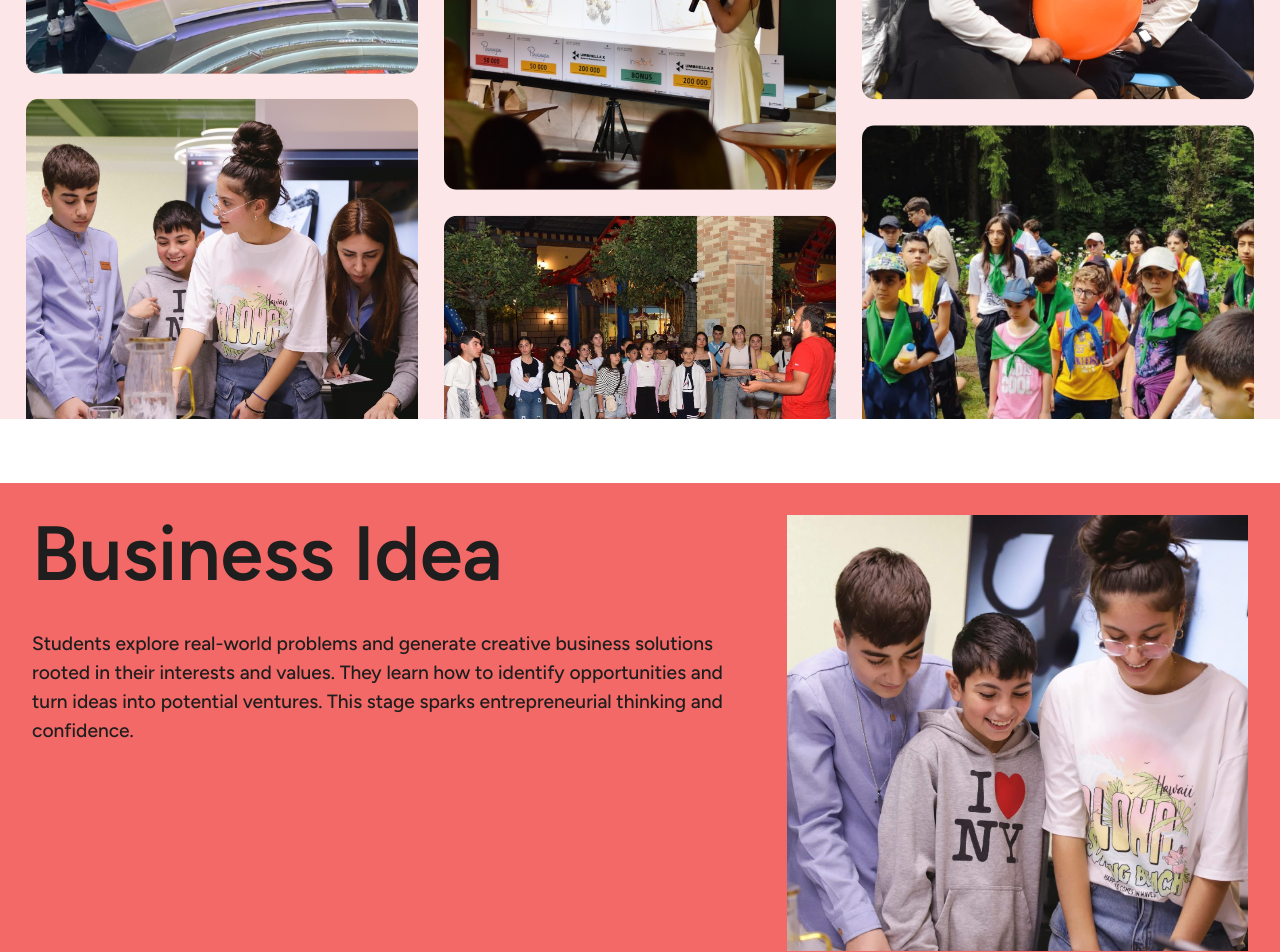
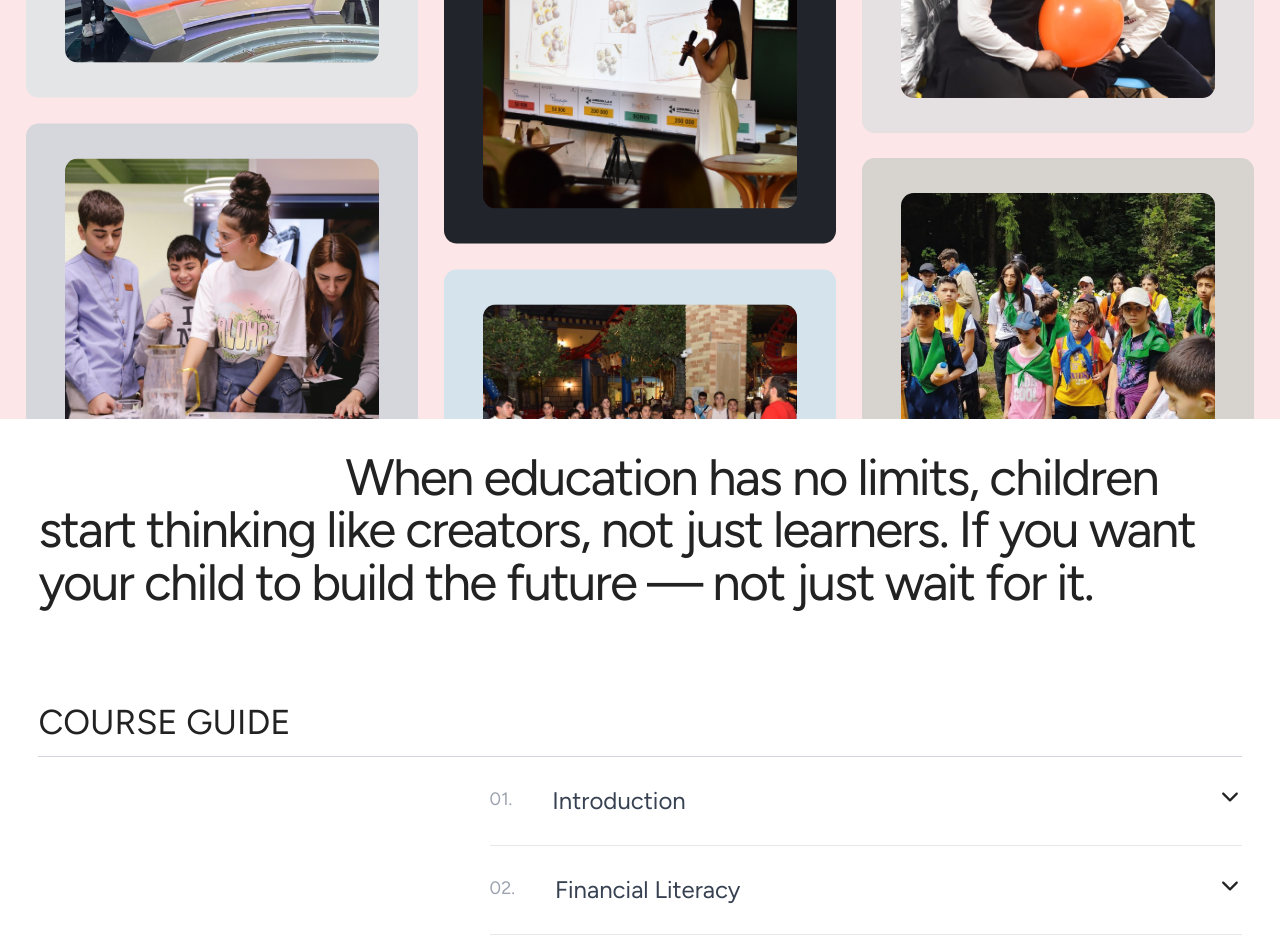
Before and after one commit to ArmanDev1010/kya_new, a Next.js app: page /courses/business in a window 1280 px wide. Shown: the part 940-1892 px from the top of the page. Built offline with nearby package versions, Linux system fonts and the light colour scheme.

Commit message:
Dropdowns/Guide section done inside Course page

```diff
--- a/src/app/courses/[course]/page.js
+++ b/src/app/courses/[course]/page.js
@@ -1,6 +1,6 @@
 import Hero from "../../../components/Course/hero";
 import Cards from "../../../components/Course/cards";
-
+import Details from "../../../components/Course/guide";
 import courseData from "../../../common/data/courses.json";
 
 export async function generateStaticParams() {
@@ -20,11 +20,12 @@ export default async function Course({ params }) {
     );
   }
 
-  const { title, description } = courseInfo;
+  const { title, description, guide } = courseInfo;
 
   return (
     <div className="relative">
       <Hero course={course} title={title} description={description} />
+      <Details guide={guide} />
       <Cards course={course} />
     </div>
   );
--- a/src/common/data/courses.json
+++ b/src/common/data/courses.json
@@ -3,18 +3,64 @@
     "course": "business",
     "title": "Business from 0",
     "description": "Build your business from 0 — Find a problem, create a solution, and pitch your idea to investors.",
-    "color": "#1FBDAF"
+    "guide": [
+      {
+        "title": "Introduction",
+        "content": ["1", "2"]
+      },
+      {
+        "title": "Financial literacy",
+        "content": [
+          "3",
+          "4",
+          "5",
+          "6",
+          "7",
+          "8",
+          "9",
+          "10",
+          "11",
+          "12",
+          "13",
+          "14",
+          "15",
+          "16"
+        ]
+      },
+      {
+        "title": "Business law",
+        "content": ["17", "18", "19", "20", "21", "22", "23", "24"]
+      },
+      {
+        "title": "Business literacy",
+        "content": [
+          "25",
+          "26",
+          "27",
+          "28",
+          "29",
+          "30",
+          "31",
+          "32",
+          "33",
+          "34",
+          "35"
+        ]
+      },
+      {
+        "title": "Presentation skills",
+        "content": ["36", "37", "38", "39", "40", "41", "42", "43"]
+      }
+    ]
   },
   {
     "course": "rights",
     "title": "Path to Law",
-    "description": "Explore legal systems, debate real cases, and understand how laws shape society and protect rights.",
-    "color": "#F36967"
+    "description": "Explore legal systems, debate real cases, and understand how laws shape society and protect rights."
   },
   {
     "course": "marketing",
     "title": "Marketing",
-    "description": "Learn how to brand, target audiences, and create impactful campaigns using digital tools and creativity.",
-    "color": "#FED501"
+    "description": "Learn how to brand, target audiences, and create impactful campaigns using digital tools and creativity."
   }
 ]
--- /dev/null
+++ b/src/components/Course/guide/answer/index.jsx
@@ -0,0 +1,72 @@
+"use client";
+
+import React, { useEffect, useRef, useState } from "react";
+
+import { IoIosArrowDown } from "react-icons/io";
+
+import { ScrollTrigger } from "gsap/all";
+
+export default function index({ index, title, content }) {
+  const [active, setActive] = useState(false);
+
+  const contentRef = useRef(null);
+
+  useEffect(() => {
+    contentRef.current.style.maxHeight = active
+      ? `${contentRef.current.scrollHeight}px`
+      : "0px";
+  }, [contentRef, active]);
+
+  const showHidden = () => {
+    setActive((prev) => {
+      const newState = !prev;
+
+      setTimeout(() => {
+        ScrollTrigger.refresh();
+      }, 600);
+
+      return newState;
+    });
+  };
+
+  const answer_style =
+    "max-h-0 overflow-hidden transition-all duration-[0.5s] ease";
+
+  return (
+    <li className="group border-b-[1px] last:border-b-0">
+      <div
+        className="flex justify-between cursor-pointer py-7 "
+        onClick={showHidden}
+      >
+        <div className="flex-[0.8] flex capitalize pointer-events-none">
+          <span className="text-lg text-gray-400">0{index + 1}.</span>
+          <div className="relative overflow-hidden ml-10 text-2xl text-gray-700">
+            <div className="group-hover:translate-y-[-110%] transition duration-300">
+              {title}
+            </div>
+            <div className="translate-y-[110%] group-hover:translate-y-[0%] transition duration-300 absolute top-0 bottom-0 left-0 right-0">
+              {title}
+            </div>
+          </div>
+        </div>
+        <IoIosArrowDown
+          className={`text-2xl transition-[transform_0.6s_ease] ${
+            active ? `-rotate-90 ` : `rotate-0`
+          }`}
+        />
+      </div>
+      <div
+        className={active ? `${answer_style} answer-divider` : answer_style}
+        ref={contentRef}
+      >
+        <ul className="flex flex-col gap-4 pt-[2.5rem] pb-7 text-gray-500 grid grid-cols-2 pointer-events-none">
+          {content?.map((text, key) => (
+            <li key={key}>
+              <span>L{text}.</span>
+            </li>
+          ))}
+        </ul>
+      </div>
+    </li>
+  );
+}
--- /dev/null
+++ b/src/components/Course/guide/index.jsx
@@ -0,0 +1,28 @@
+import Answer from "./answer";
+
+export default function index({ guide }) {
+  return (
+    <div className="relative px-[3%] my-[2em]">
+      <h2 className="text-[4vw] tracking-[-0.035em] leading-[1.02] indent-[24vw] mb-[7vw] pointer-events-none">
+        When education has no limits, children start thinking like creators, not
+        just learners. If you want your child to build the future — not just
+        wait for it.
+      </h2>
+      <p className="relative text-[2.7vw] uppercase pointer-events-none pb-2 w-full before:content-[''] before:absolute before:bg-gray-300 before:w-full before:h-[0.05rem] before:bottom-0 before:left-0">
+        Course Guide
+      </p>
+      <div className="relative grid grid-cols-[repeat(8,1fr)]">
+        <ul className="[grid-column:4_/_span_5]">
+          {guide?.map((text, key) => (
+            <Answer
+              key={key}
+              index={key}
+              title={text.title}
+              content={text.content}
+            />
+          ))}
+        </ul>
+      </div>
+    </div>
+  );
+}
--- a/src/components/Course/hero/SlidingYImages/index.jsx
+++ b/src/components/Course/hero/SlidingYImages/index.jsx
@@ -2,7 +2,36 @@ import React, { useEffect, useRef, useState } from "react";
 import { useTransform, useScroll, motion } from "framer-motion";
 import Image from "next/image";
 
-const images = ["1", "2", "3", "4", "5", "6", "7"];
+const images = [
+  {
+    color: "#e3e5e7",
+    src: "1",
+  },
+  {
+    color: "#d6d7dc",
+    src: "2",
+  },
+  {
+    color: "#e3e3e3",
+    src: "3",
+  },
+  {
+    color: "#21242b",
+    src: "4",
+  },
+  {
+    color: "#d4e3ec",
+    src: "5",
+  },
+  {
+    color: "#e5e0e1",
+    src: "6",
+  },
+  {
+    color: "#d7d4cf",
+    src: "7",
+  },
+];
 
 export default function index({ course }) {
   const gallery = useRef(null);
@@ -31,32 +60,40 @@ export default function index({ course }) {
         ref={gallery}
         className="h-screen relative flex gap-[2vw] p-[2vw] overflow-hidden bg-[#fce6e7]"
       >
-        <Column images={["1", "2"]} y={y} course={course} />
-        <Column images={["3", "4", "5"]} y={y2} course={course} />
-        <Column images={["6", "7"]} y={y3} course={course} />
+        <Column images={[images[0], images[1]]} y={y} course={course} />
+        <Column
+          images={[images[2], images[3], images[4]]}
+          y={y2}
+          course={course}
+        />
+        <Column images={[images[5], images[6]]} y={y3} course={course} />
       </div>
     </div>
   );
 }
 
 const Column = ({ images, y, course }) => {
+  console.log(images);
   return (
     <motion.div
       className="column relative h-full w-[33.3%] min-w-[250px] flex flex-col gap-[2vw] max-_550:min-w-[350px]"
       style={{ y }}
     >
-      {images.map((src, i) => {
+      {images.map((text, i) => {
         return (
           <div
             key={i}
-            className="min-h-[350px] h-full w-full relative rounded-[1vw] overflow-hidden"
+            className="min-h-[350px] bg-[#e3e3e3] flex items-center justify-center rounded-[1vw]"
+            style={{ backgroundColor: text.color }}
           >
-            <Image
-              src={`/assets/course/sliding_images/${course}/${src}.JPG`}
-              fill={true}
-              alt=""
-              className="w-full h-full object-cover bg-gray-200"
-            />
+            <div className="relative w-[80%] h-[80%] rounded-[1vw] overflow-hidden">
+              <Image
+                src={`/assets/course/sliding_images/${course}/${text.src}.jpg`}
+                fill={true}
+                alt=""
+                className="w-full h-full object-cover bg-gray-200"
+              />
+            </div>
           </div>
         );
       })}
--- a/src/components/Course/hero/index.jsx
+++ b/src/components/Course/hero/index.jsx
@@ -12,31 +12,26 @@ export default function index({ course, title, description }) {
 
   return (
     <div
-      className=""
+      className="relative pt-[1em]"
       onMouseMove={(e) => {
         setMouseMoveCor(e);
       }}
     >
-      <div className="relative pt-[1em] pb-[4em]">
       <div className="relative px-[1%] mb-10">
         <h1 className="font-[500] max-_1600:font-[400]">
           <TextFill title={title} />
         </h1>
-          <Planes
-            mouseMoveCor={mouseMoveCor}
-            course={course}
-            is_course={true}
-          />
+        <Planes mouseMoveCor={mouseMoveCor} course={course} is_course={true} />
       </div>
       <div className="flex justify-center text-center mb-12">
         <div className="max-w-[850px]">
           <p className="text-[1.8vw] pointer-events-none mb-[40px] max-_1600:mb-8">
             {description}
           </p>
-            <button className="group relative bg-primary inline-block px-36 py-5 overflow-hidden max-_1600:py-4 max-_1600:px-32">
+          <button className="group capitalize relative bg-primary inline-block px-36 py-5 overflow-hidden max-_1600:py-4 max-_1600:px-32">
             <div className="relative overflow-hidden text-white font-semibold z-10 _1600:text-[26px] _1280:text-xl">
               <div className="group-hover:translate-y-[-110%] transition duration-300">
-                  Sign up
+                Sign up to a Free Class
               </div>
               <div className="text-black translate-y-[110%] group-hover:translate-y-[0%] transition duration-300 absolute top-0 bottom-0 left-0 right-0">
                 Sign up
@@ -48,6 +43,5 @@ export default function index({ course, title, description }) {
       </div>
       <SlidingYImages course={course} />
     </div>
-    </div>
   );
 }
--- a/src/components/common/Planes/index.jsx
+++ b/src/components/common/Planes/index.jsx
@@ -103,16 +103,16 @@ export default function index({ mouseMoveCor, course, is_course }) {
   const animate = () => {
     xForce = lerp(xForce, 0, easing);
     yForce = lerp(yForce, 0, easing);
-    gsap.set(plane1.current, { x: `+=${xForce}`, y: `+=${yForce}` });
-    gsap.set(plane2.current, {
+    gsap.set(plane1?.current, { x: `+=${xForce}`, y: `+=${yForce}` });
+    gsap.set(plane2?.current, {
       x: `+=${xForce * 0.5}`,
       y: `+=${yForce * 0.5}`,
     });
-    gsap.set(plane3.current, {
+    gsap.set(plane3?.current, {
       x: `+=${xForce * 0.25}`,
       y: `+=${yForce * 0.25}`,
     });
-    gsap.set(plane4.current, {
+    gsap.set(plane4?.current, {
       x: `+=${xForce * 0.7}`,
       y: `+=${yForce * 0.7}`,
     });
--- a/src/components/common/navbar/RoundedButton/index.jsx
+++ b/src/components/common/navbar/RoundedButton/index.jsx
@@ -18,11 +18,11 @@ export default function index({ menu, setIsActive, isActive, ...attributes }) {
         </div>
       </div>
       <div
-        className={`relative bg-transparent rounded-[50%] z-[1] ${
+        className={`relative rounded-[50%] z-[1] ${
           menu ? "w-[80px] h-[80px]" : "w-[50px] h-[50px]"
         }
-                    after:content-[''] after:top-1/2 after:translate-y-[calc(-50%-5px)] after:block after:h-[1px] after:w-[40%] after:m-auto after:bg-white after:relative after:transition-[transform_0.3s]
-                    before:content-[''] before:top-1/2 before:translate-y-[calc(-50%+5px)] before:block before:h-[1px] before:w-[40%] before:m-auto before:bg-white before:relative before:transition-[transform_0.3s]
+          after:content-[''] after:top-1/2 after:translate-y-[calc(-50%-5px)] after:block after:h-[0.5px] after:w-[40%] after:m-auto after:!bg-white after:relative after:transition-[transform_0.3s]
+          before:content-[''] before:top-1/2 before:translate-y-[calc(-50%+5px)] before:block before:h-[1px] before:w-[40%] before:m-auto before:!bg-white before:relative before:transition-[transform_0.3s]
                     ${
                       isActive
                         ? "after:!translate-y-[calc(-50%-2px)] after:rotate-45 before:!translate-y-[calc(-50%+0px)] before:-rotate-45"
```
Also changed, not shown: src/components/common/navbar/nav/index.jsx (+7 -6 lines). Lines whose indentation alone changed are shown as unchanged.
